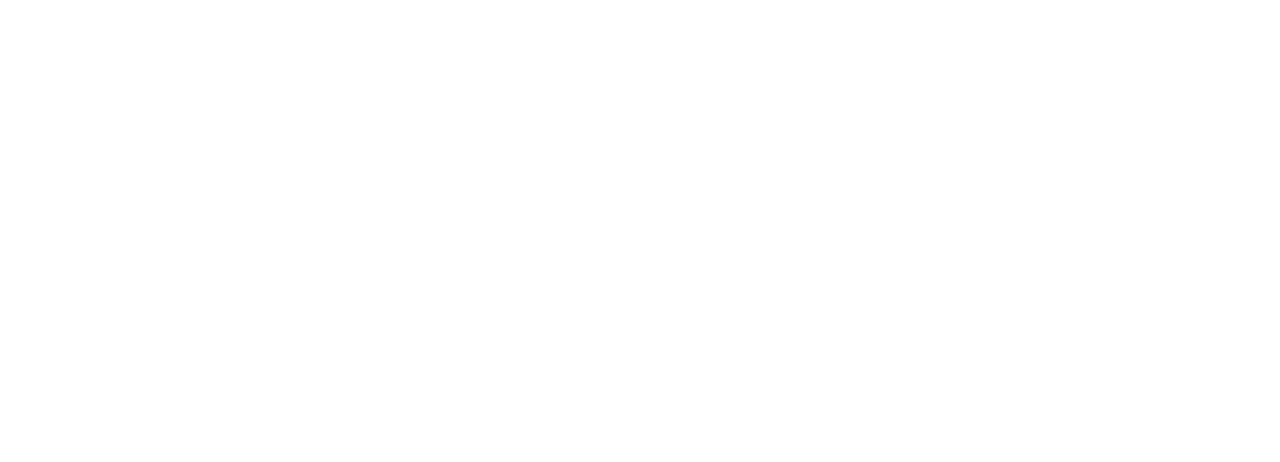
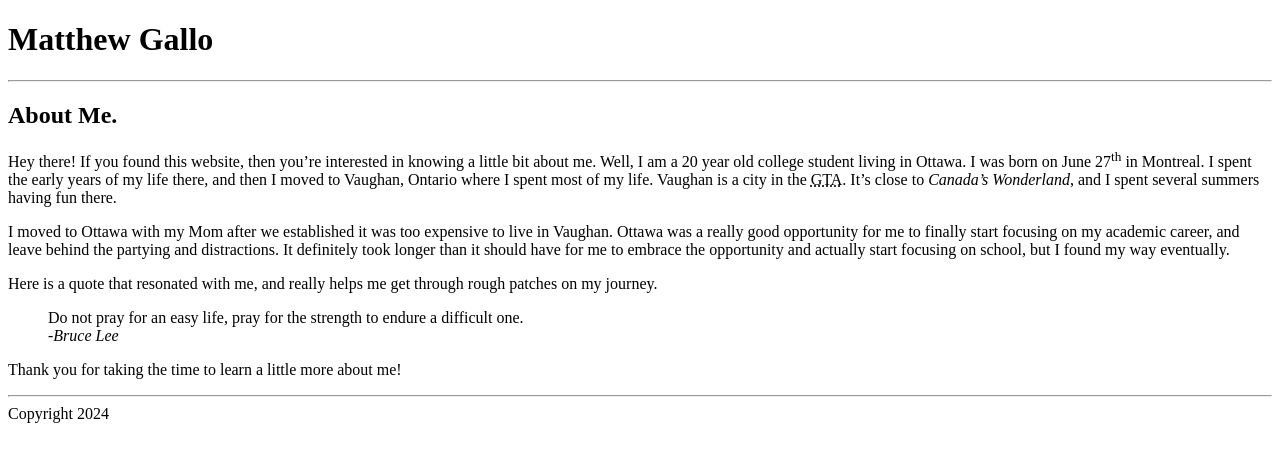
Before and after one commit to gall0467/gall0467.github.io, a plain HTML site: page html-assignment/index.html in a window 1280 px wide. Drawn offline with Linux system fonts and the light colour scheme.

Commit message:
Creates an assignment

```diff
--- a/html-assignment/index.html
+++ b/html-assignment/index.html
@@ -6,6 +6,33 @@
     <title>HTML Assignment gall0467</title>
 </head>
 <body>
-
+    <header>
+        <h1>Matthew Gallo</h1>
+    </header>
+    <hr>
+    <main>
+        <artcle>
+            <h2>About Me.</h2>
+            <p>
+                Hey there! If you found this website, then you’re interested in knowing a little bit about me. Well, I am a 20 year old college student living in Ottawa. I was born on June 27<sup>th</sup> in Montreal. I spent the early years of my life there, and then I moved to Vaughan, Ontario where I spent most of my life. Vaughan is a city in the <abbr title="Greater Toronto Area">GTA</abbr>. It’s close to <em>Canada’s Wonderland</em>, and I spent several summers having fun there.
+            </p>
+            <p>
+                I moved to Ottawa with my Mom after we established it was too expensive to live in Vaughan. Ottawa was a really good opportunity for me to finally start focusing on my academic career, and leave behind the partying and distractions. It definitely took longer than it should have for me to embrace the opportunity and actually start focusing on school, but I found my way eventually.
+            </p>
+            <p>
+                Here is a quote that resonated with me, and really helps me get through rough patches on my journey.
+                <blockquote>
+                    Do not pray for an easy life, pray for the strength to endure a difficult one.<br><cite>-Bruce Lee</cite>
+                </blockquote>
+            </p>
+            <p>
+                Thank you for taking the time to learn a little more about me!
+            </p>
+            <hr>
+        </artcle>
+    </main>
+    <footer>
+        Copyright 2024
+    </footer>
 </body>
 </html>
```
